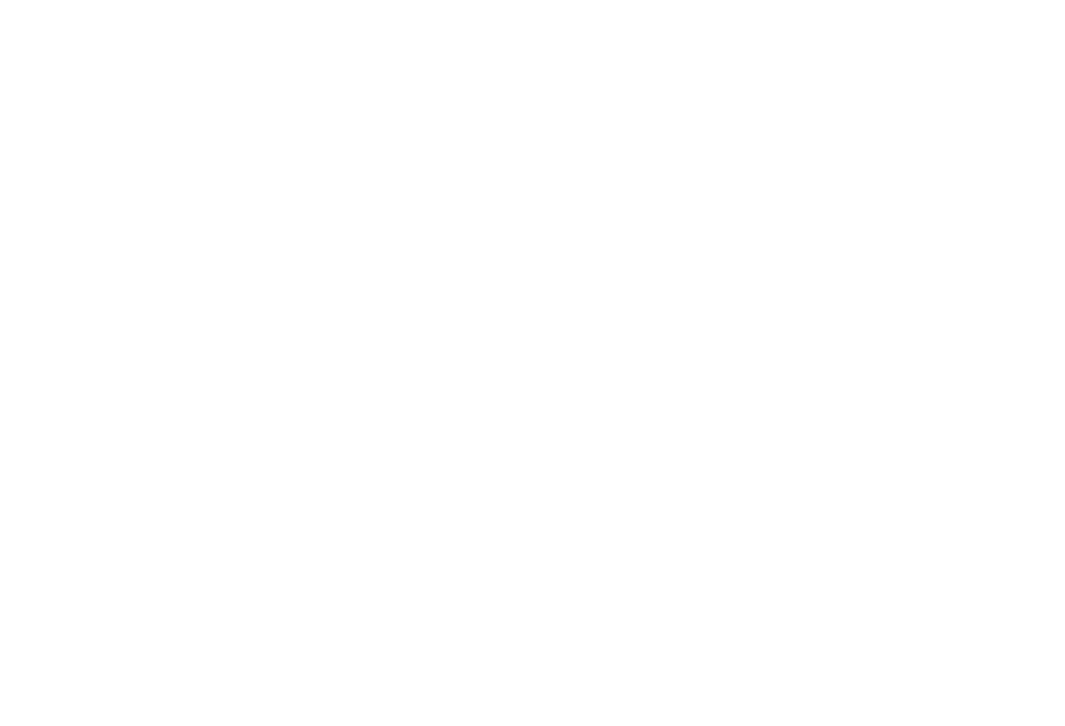
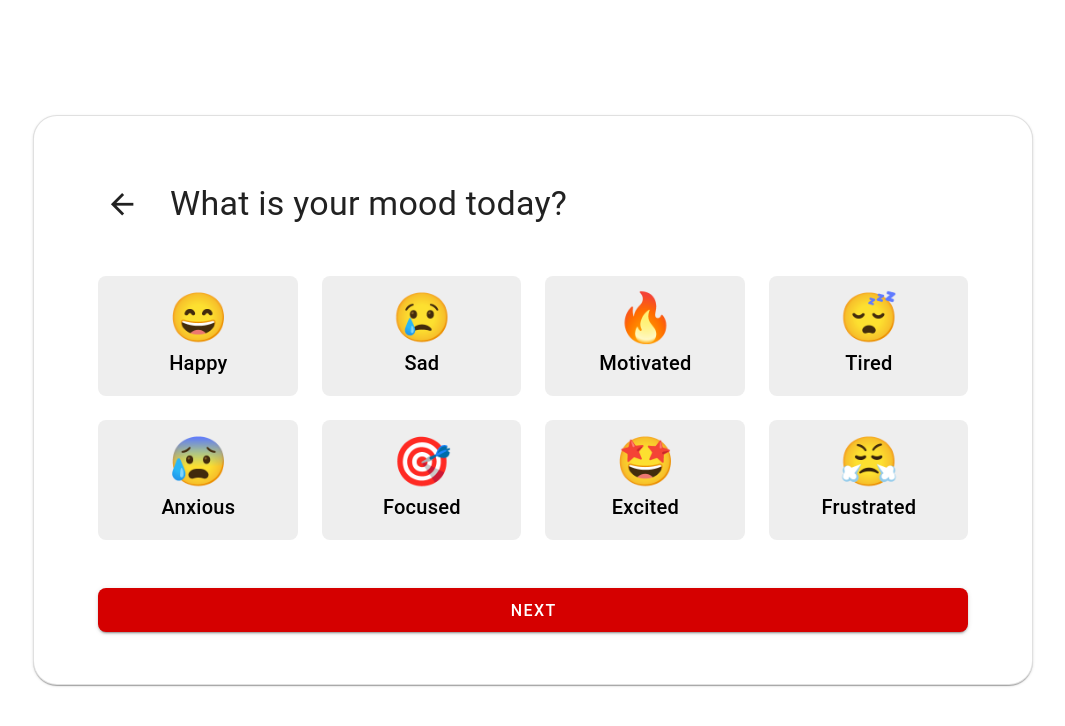
Before and after one commit to nthndkid/ISKOnek-Frontend, a Vue app: page /match in a window 1280 px wide. Before the commit this address had no page. Shown: the top 726 px of the page, without its empty margins (107-1172 px from the left). Built offline with nearby package versions, Linux system fonts and the light colour scheme.

Commit message:
added form wizard and mood component

```diff
--- a/package.json
+++ b/package.json
@@ -12,6 +12,7 @@
     "format": "prettier --write src/"
   },
   "dependencies": {
+    "@mdi/font": "^7.4.47",
     "vue": "^3.5.17",
     "vue-router": "^4.5.1",
     "vuetify": "^3.9.2"
--- /dev/null
+++ b/src/components/FormWizard.vue
@@ -0,0 +1,40 @@
+<script setup>
+import { ref, reactive, computed } from 'vue'
+import MoodForm from './Forms/MoodForm.vue'
+
+const step = ref(1)
+
+const form = reactive({
+    mood: [],
+    interests: [],
+    goal: null
+})
+</script>
+
+<template>
+        <v-card
+            max-width="1000"
+            width="100%"
+            elevation="1"
+            rounded="xl"
+            class="mx-auto pa-4 border border-opacity-05 border-grey-lighten-2"
+        >
+            <div>
+                <MoodForm :form="form"/>
+            </div>
+
+            <v-row justify="center" class="mb-6 px-6 px-md-12">
+                <v-col cols="12" md="12" class="text-center">
+                    <v-btn
+                    color="red-accent-4"
+                    rounded="lg"
+                    size="large"
+                    block
+                    @click="nextStep"
+                    >
+                    Next
+                    </v-btn>
+                </v-col>
+            </v-row>
+        </v-card>
+</template>
--- /dev/null
+++ b/src/components/Forms/MoodForm.vue
@@ -0,0 +1,84 @@
+<script setup>
+import { capitalize } from 'vue';
+import { useRouter } from 'vue-router'
+
+const props = defineProps({
+    form: Object
+})
+
+const router = useRouter()
+
+const moods = [
+  { id: 1, mood: 'happy', emoji: '😄' },
+  { id: 2, mood: 'sad', emoji: '😢' },
+  { id: 3, mood: 'motivated', emoji: '🔥' },
+  { id: 4, mood: 'tired', emoji: '😴' },
+  { id: 5, mood: 'anxious', emoji: '😰' },
+  { id: 6, mood: 'focused', emoji: '🎯' },
+  { id: 7, mood: 'excited', emoji: '🤩' },
+  { id: 8, mood: 'frustrated', emoji: '😤' }
+];
+
+
+function toggle(id){
+    const index = props.form.moods.indexOf(id)
+    if(index === -1){
+        props.form.moods.push(id)
+    } else {
+        props.form.moods.splice(index, 1)
+    }
+}
+
+function goBack() {
+  router.back()
+}
+
+</script>
+
+<template>
+    <div class="pa-6 pa-md-12">
+        <!-- Top Row: Back Button + Title -->
+        <v-row class="align-center mb-6">
+            <!-- Back Button -->
+            <v-col cols="auto">
+                <v-btn icon variant="text" @click="goBack">
+                    <v-icon class="text-h4">mdi-arrow-left</v-icon>
+                </v-btn>
+            </v-col>
+
+            <!-- Title -->
+            <v-col>
+            <h1 class="text-h5 text-md-h4 text-center text-md-start">
+                What is your mood today?
+            </h1>
+            </v-col>
+        </v-row>
+
+        <!-- Mood Buttons -->
+        <v-row class="g-4">
+            <v-col
+            v-for="mood in moods"
+            :key="mood.id"
+            cols="6"
+            md="3"
+            class="d-flex justify-center"
+            >
+            <v-btn
+                :color="form.mood.includes(mood.id) ? 'red-accent-4' : 'grey-lighten-3'"
+                class="py-6 px-2 d-flex flex-column align-center text-center"
+                @click="toggle(mood.id)"
+                rounded="lg"
+                block
+                stacked
+                elevation="0"
+                height="120"
+                style="min-width: 60%"
+            >
+                <span class="text-h3">{{ mood.emoji }}</span>
+                <span class="text-h6 mt-1 text-capitalize">{{ mood.mood }}</span>
+            </v-btn>
+            </v-col>
+        </v-row>
+    </div>
+
+</template>
--- a/src/main.js
+++ b/src/main.js
@@ -5,6 +5,10 @@
 import { createVuetify } from 'vuetify'
 import * as components from 'vuetify/components'
 import * as directives from 'vuetify/directives'
+
+// Icons
+import { aliases, mdi } from 'vuetify/iconsets/mdi'
+import '@mdi/font/css/materialdesignicons.css'
 
 import { createApp } from 'vue'
 import App from './App.vue'
@@ -15,6 +19,13 @@
 const vuetify = createVuetify({
   components,
   directives,
+  icons: {
+    defaultSet: 'mdi',
+    aliases,
+    sets: {
+      mdi,
+    },
+  },
 })
 
 app.use(vuetify)
--- a/src/router/index.js
+++ b/src/router/index.js
@@ -1,6 +1,7 @@
 import { createRouter, createWebHistory } from 'vue-router'
 import HomeView from '../views/HomeView.vue'
 import LoginView from '../views/LoginView.vue'
+import MatchView from '../views/MatchView.vue'
 
 const router = createRouter({
   history: createWebHistory(import.meta.env.BASE_URL),
@@ -15,6 +16,11 @@
       name: 'home',
       component: HomeView,
     },
+    {
+      path: '/match',
+      name: 'match',
+      component: MatchView,
+    },
   ],
 })
 
--- a/src/views/MatchView.vue
+++ b/src/views/MatchView.vue
@@ -0,0 +1,14 @@
+<script setup>
+import FormWizard from '../components/FormWizard.vue';
+</script>
+
+
+<template>
+    <v-container
+      fluid
+      class="d-flex align-center justify-center"
+      style="min-height: 100vh;"
+    >
+     <FormWizard />
+    </v-container>
+</template>
```
Also changed, not shown: src/components/EmojiWizard.vue (added, +120 -0 lines), 1 other file (tests, documents, lock files or other folders).
